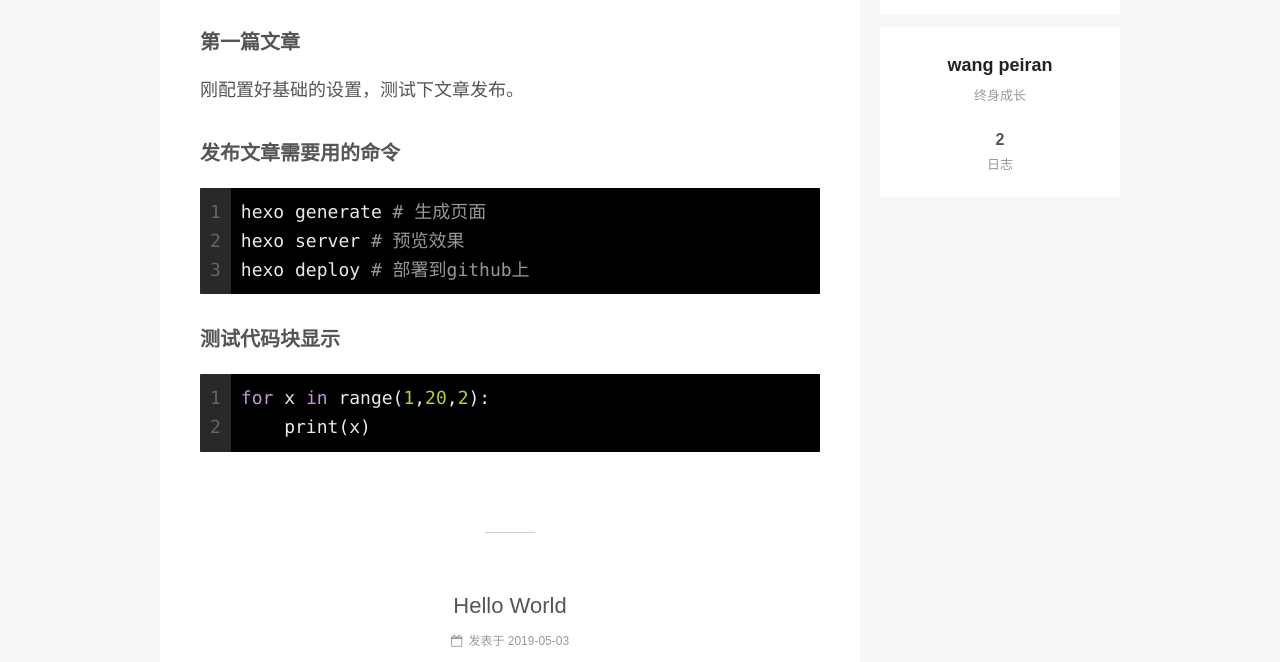
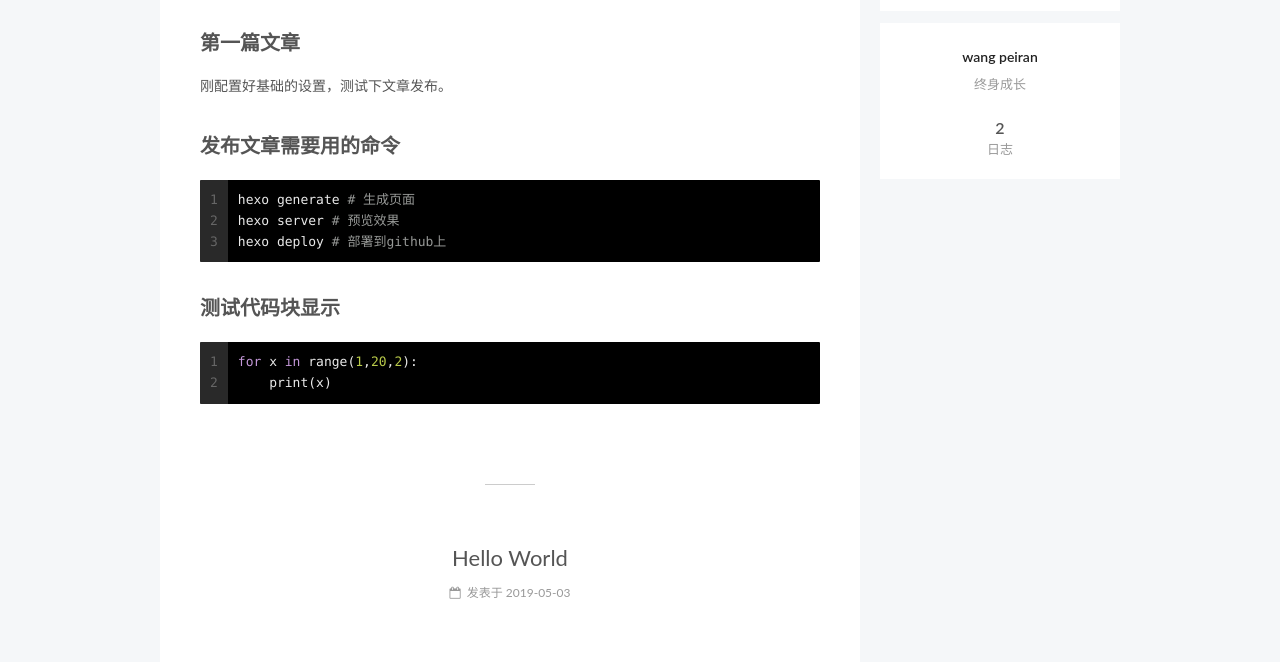
Before and after one commit to wpeiran/wangpeiran.github.io, a plain HTML site: page index.html in a window 1280 px wide. Shown: the part 186-848 px from the top of the page. Drawn offline with Linux system fonts and the light colour scheme.

Commit message:
Site updated: 2019-05-04 07:23:40

```diff
--- a/css/main.css
+++ b/css/main.css
@@ -185,8 +185,8 @@ th {
 }
 body {
   position: relative;
-  font-family: 'Monda', "PingFang SC", "Microsoft YaHei", sans-serif;
-  font-size: 18px;
+  font-family: 'Lato', "PingFang SC", "Microsoft YaHei", sans-serif;
+  font-size: 14px;
   line-height: 2;
   color: #555;
   background: #f5f7f9;
@@ -203,7 +203,7 @@ body {
 }
 @media (min-width: 1600px) {
   body {
-    font-size: 20px;
+    font-size: 16px;
   }
 }
 h1,
@@ -216,7 +216,7 @@ h6 {
   padding: 0;
   font-weight: bold;
   line-height: 1.5;
-  font-family: 'Monda', "PingFang SC", "Microsoft YaHei", sans-serif;
+  font-family: 'Lato', "PingFang SC", "Microsoft YaHei", sans-serif;
 }
 h2,
 h3,
@@ -486,7 +486,7 @@ pre,
   overflow: auto;
   margin: 20px 0;
   padding: 0;
-  font-size: 18px;
+  font-size: 13px;
   color: #eaeaea;
   background: #000;
   line-height: 1.6;
@@ -501,7 +501,7 @@ code {
   color: #555;
   background: #eee;
   border-radius: 3px;
-  font-size: 18px;
+  font-size: 13px;
 }
 pre {
   padding: 10px;
@@ -1131,7 +1131,7 @@ pre .javascript .function {
   line-height: 36px;
   font-size: 20px;
   font-weight: normal;
-  font-family: 'Monda', "PingFang SC", "Microsoft YaHei", sans-serif;
+  font-family: 'Lato', "PingFang SC", "Microsoft YaHei", sans-serif;
 }
 .site-subtitle {
   margin-top: 10px;
@@ -1220,7 +1220,7 @@ pre .javascript .function {
   opacity: 0;
 }
 .post-body {
-  font-family: 'Monda', "PingFang SC", "Microsoft YaHei", sans-serif;
+  font-family: 'Lato', "PingFang SC", "Microsoft YaHei", sans-serif;
 }
 @media (max-width: 767px) {
   .post-body {
@@ -1238,7 +1238,7 @@ pre .javascript .function {
 .post-body .figure .caption {
   margin: -20px auto 15px;
   text-align: center;
-  font-size: 18px;
+  font-size: 14px;
   color: #999;
   font-weight: bold;
   line-height: 1;
@@ -1498,7 +1498,7 @@ pre .javascript .function {
 .posts-expand .post-meta {
   margin: 3px 0 60px 0;
   color: #999;
-  font-family: 'Monda', "PingFang SC", "Microsoft YaHei", sans-serif;
+  font-family: 'Lato', "PingFang SC", "Microsoft YaHei", sans-serif;
   font-size: 12px;
   text-align: center;
 }
@@ -1823,7 +1823,7 @@ pre .javascript .function {
   width: 4px;
   height: 4px;
   border-radius: 50%;
-  background: #25da71;
+  background: #94537a;
 }
 .links-of-blogroll {
   font-size: 13px;
```
